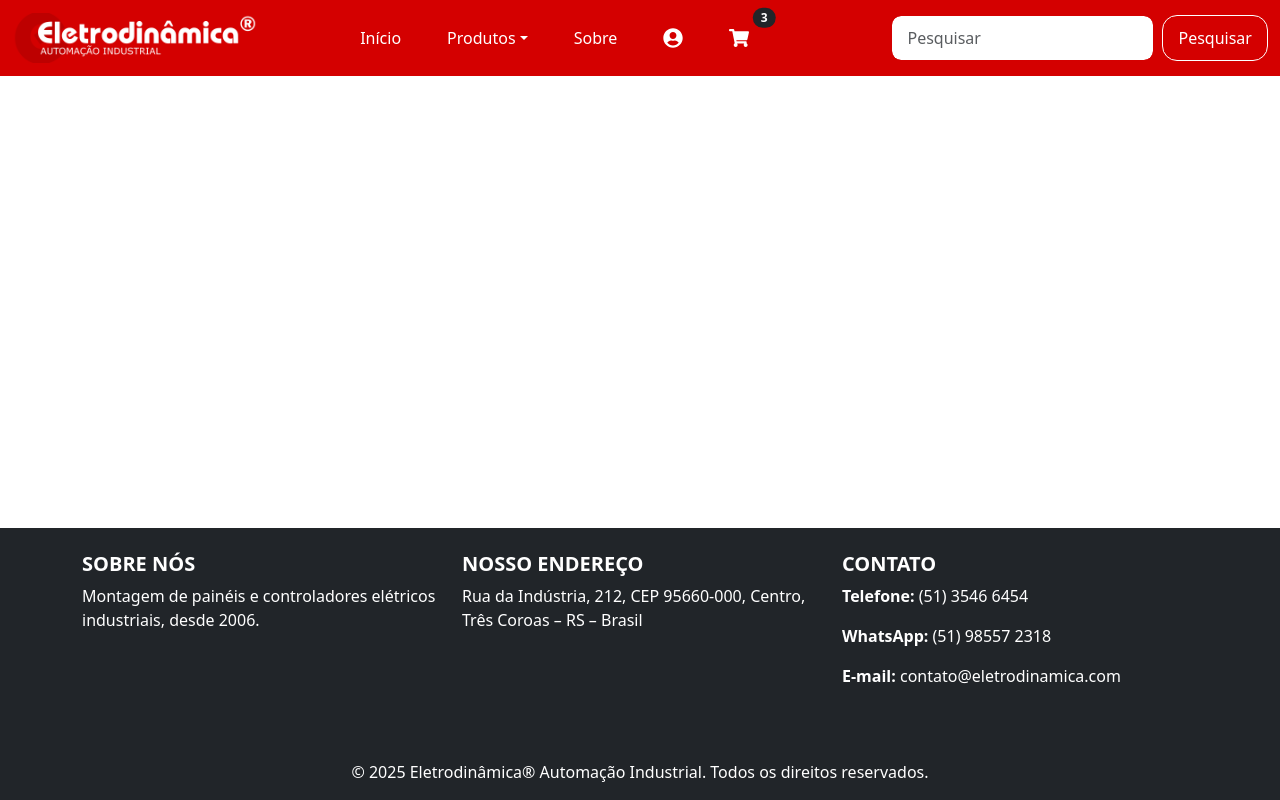
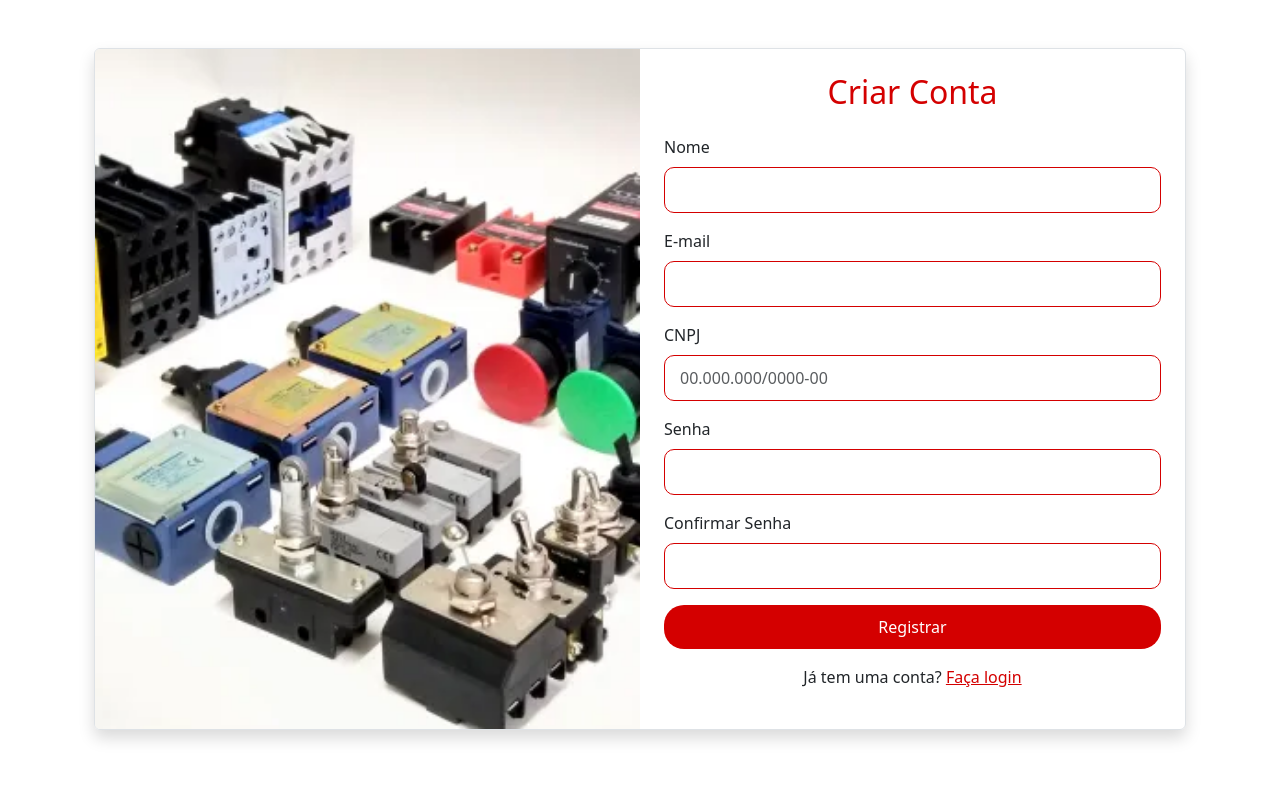
Before and after one commit to Knevitz/site_eletrodinamica, a React (Create React App) app in the folder eletrodinamica.loja/: page /registrar in a window 1280 px wide. Built offline with nearby package versions, Linux system fonts and the light colour scheme.

Commit message:
implementar o frontback com o backend de registro e login de usuario

```diff
--- a/eletrodinamica.loja/src/App.jsx
+++ b/eletrodinamica.loja/src/App.jsx
@@ -18,11 +18,12 @@ import PainelAdmin from "./pages/PainelAdmin";
 import ProdutosAdmin from "./components/ProdutosAdmin";
 import ClientesAdmin from "./components/ClientesAdmin";
 import AtualizarCatalogo from "./components/AtualizarCatalogo";
+import Registrar from "./pages/Registrar";
 
 const AppContent = () => {
   const location = useLocation();
   const isLoginPage =
-    location.pathname === "/login" || location.pathname === "/login"; // Adicionando a rota /perfil
+    location.pathname === "/login" || location.pathname === "/registrar"; // Adicionando a rota /perfil
 
   return (
     <>
@@ -34,7 +35,7 @@ const AppContent = () => {
             <Route path="/" element={<Home />} />
             <Route path="/Carrinho" element={<Carrinho />} />
             <Route path="/login" element={<Login />} />
-            <Route path="/login" element={<login />} />{" "}
+            <Route path="/registrar" element={<Registrar />} />
             <Route path="/cliente" element={<ContaCliente />} />
             <Route path="/admin" element={<PainelAdmin />} />
             <Route path="/admin/produtos" element={<ProdutosAdmin />} />
--- /dev/null
+++ b/eletrodinamica.loja/src/pages/Registrar.jsx
@@ -0,0 +1,157 @@
+import React, { useState } from "react";
+import { useNavigate, Link } from "react-router-dom";
+import CNPJ from "../components/CNPJ";
+import registerImage from "../assets/foto-divulgacao.jpg";
+
+const Registrar = () => {
+  const [nome, setNome] = useState("");
+  const [email, setEmail] = useState("");
+  const [cnpj, setCnpj] = useState("");
+  const [senha, setSenha] = useState("");
+  const [confirmaSenha, setConfirmaSenha] = useState("");
+  const [erro, setErro] = useState("");
+
+  const navigate = useNavigate();
+
+  const handleRegistro = async (e) => {
+    e.preventDefault();
+    setErro("");
+
+    if (!nome || !email || !cnpj || !senha || !confirmaSenha) {
+      setErro("Preencha todos os campos.");
+      return;
+    }
+
+    if (senha !== confirmaSenha) {
+      setErro("As senhas não conferem.");
+      return;
+    }
+
+    const cnpjLimpo = cnpj.replace(/\D/g, "");
+
+    try {
+      const res = await fetch(
+        `${process.env.REACT_APP_API_URL}/api/auth/registrar`,
+        {
+          method: "POST",
+          headers: { "Content-Type": "application/json" },
+          body: JSON.stringify({ nome, email, cnpj: cnpjLimpo, senha }),
+        }
+      );
+
+      const data = await res.json();
+
+      if (!res.ok) throw new Error(data.erro || "Erro ao registrar");
+
+      navigate("/login");
+    } catch (err) {
+      setErro(err.message || "Erro inesperado");
+    }
+  };
+
+  return (
+    <div className="container my-5">
+      <div className="row g-0 border rounded overflow-hidden shadow">
+        <div className="col-lg-6 d-none d-lg-block">
+          <img
+            src={registerImage}
+            alt="Cadastro"
+            className="img-fluid h-100 w-100"
+            style={{ objectFit: "cover" }}
+          />
+        </div>
+
+        <div className="col-lg-6 col-12 p-4 d-flex flex-column justify-content-center">
+          <h2 className="text-center text-danger mb-4">Criar Conta</h2>
+
+          <form onSubmit={handleRegistro}>
+            <div className="mb-3">
+              <label htmlFor="nome" className="form-label">
+                Nome
+              </label>
+              <input
+                type="text"
+                className="form-control"
+                id="nome"
+                value={nome}
+                onChange={(e) => setNome(e.target.value)}
+              />
+            </div>
+
+            <div className="mb-3">
+              <label htmlFor="email" className="form-label">
+                E-mail
+              </label>
+              <input
+                type="email"
+                className="form-control"
+                id="email"
+                value={email}
+                onChange={(e) => setEmail(e.target.value)}
+              />
+            </div>
+
+            <div className="mb-3">
+              <label htmlFor="cnpj" className="form-label">
+                CNPJ
+              </label>
+              <CNPJ
+                id="cnpj"
+                className="form-control"
+                value={cnpj}
+                onChange={setCnpj}
+              />
+            </div>
+
+            <div className="mb-3">
+              <label htmlFor="senha" className="form-label">
+                Senha
+              </label>
+              <input
+                type="password"
+                className="form-control"
+                id="senha"
+                value={senha}
+                onChange={(e) => setSenha(e.target.value)}
+              />
+            </div>
+
+            <div className="mb-3">
+              <label htmlFor="confirmaSenha" className="form-label">
+                Confirmar Senha
+              </label>
+              <input
+                type="password"
+                className="form-control"
+                id="confirmaSenha"
+                value={confirmaSenha}
+                onChange={(e) => setConfirmaSenha(e.target.value)}
+              />
+            </div>
+
+            {erro && (
+              <div className="alert alert-danger text-center">{erro}</div>
+            )}
+
+            <button type="submit" className="btn btn-danger w-100">
+              Registrar
+            </button>
+          </form>
+
+          <p className="mt-3 text-center">
+            Já tem uma conta?{" "}
+            <Link to="/login" className="text-danger">
+              Faça login
+            </Link>
+          </p>
+        </div>
+
+        <div className="col-12 d-lg-none">
+          <img src={registerImage} alt="Cadastro" className="img-fluid" />
+        </div>
+      </div>
+    </div>
+  );
+};
+
+export default Registrar;
--- a/eletrodinamica.loja/src/pages/login.jsx
+++ b/eletrodinamica.loja/src/pages/login.jsx
@@ -1,5 +1,5 @@
 import React, { useState } from "react";
-import { Link } from "react-router-dom";
+import { useNavigate, Link } from "react-router-dom";
 import CNPJ from "../components/CNPJ";
 import "../App.css";
 import "./login.css";
@@ -7,6 +7,45 @@ import loginImage from "../assets/foto-divulgacao.jpg";
 
 const Login = () => {
   const [cnpj, setCnpj] = useState("");
+  const [senha, setSenha] = useState("");
+  const [erro, setErro] = useState("");
+  const navigate = useNavigate();
+
+  const handleLogin = async (e) => {
+    e.preventDefault();
+    setErro("");
+
+    const cnpjLimpo = cnpj.replace(/\D/g, "");
+
+    try {
+      const res = await fetch(
+        `${process.env.REACT_APP_API_URL}/api/auth/login`,
+        {
+          method: "POST",
+          headers: { "Content-Type": "application/json" },
+          body: JSON.stringify({ cnpj: cnpjLimpo, senha }),
+        }
+      );
+
+      const data = await res.json();
+
+      if (!res.ok) {
+        throw new Error(data.erro || "Erro ao fazer login");
+      }
+
+      localStorage.setItem("token", data.token);
+
+      if (data.usuario?.tipo === "admin") {
+        navigate("/admin");
+      } else if (data.usuario) {
+        navigate("/cliente");
+      } else {
+        setErro("Tipo de usuário inválido.");
+      }
+    } catch (err) {
+      setErro(err.message || "Erro inesperado");
+    }
+  };
 
   return (
     <div className="container-fluid d-flex align-items-center justify-content-center vh-100 bg-login">
@@ -20,10 +59,9 @@ const Login = () => {
           />
         </div>
 
-        {/* Coluna direita com formulário */}
         <div className="col-md-6 p-4 d-flex flex-column align-items-center justify-content-center">
           <h2 className="text-center text-danger mb-4">Acesse sua conta</h2>
-          <form style={{ width: "100%" }}>
+          <form style={{ width: "100%" }} onSubmit={handleLogin}>
             <div className="mb-3">
               <label htmlFor="cnpj" className="form-label">
                 Login (CNPJ)
@@ -47,22 +85,26 @@ const Login = () => {
                 id="password"
                 name="password"
                 placeholder="Digite sua senha"
+                value={senha}
+                onChange={(e) => setSenha(e.target.value)}
                 required
               />
             </div>
+            {erro && (
+              <div className="alert alert-danger text-center">{erro}</div>
+            )}
             <button type="submit" className="btn btn-danger w-100">
               Login
             </button>
           </form>
           <p className="mt-4 text-center">
             Não tem uma conta?{" "}
-            <Link to="/" className="text-danger">
+            <Link to="/registrar" className="text-danger">
               Registre-se
             </Link>
           </p>
         </div>
 
-        {/* Imagem para telas pequenas */}
         <div className="col-12 p-0 d-md-none">
           <img
             src={loginImage}
```
